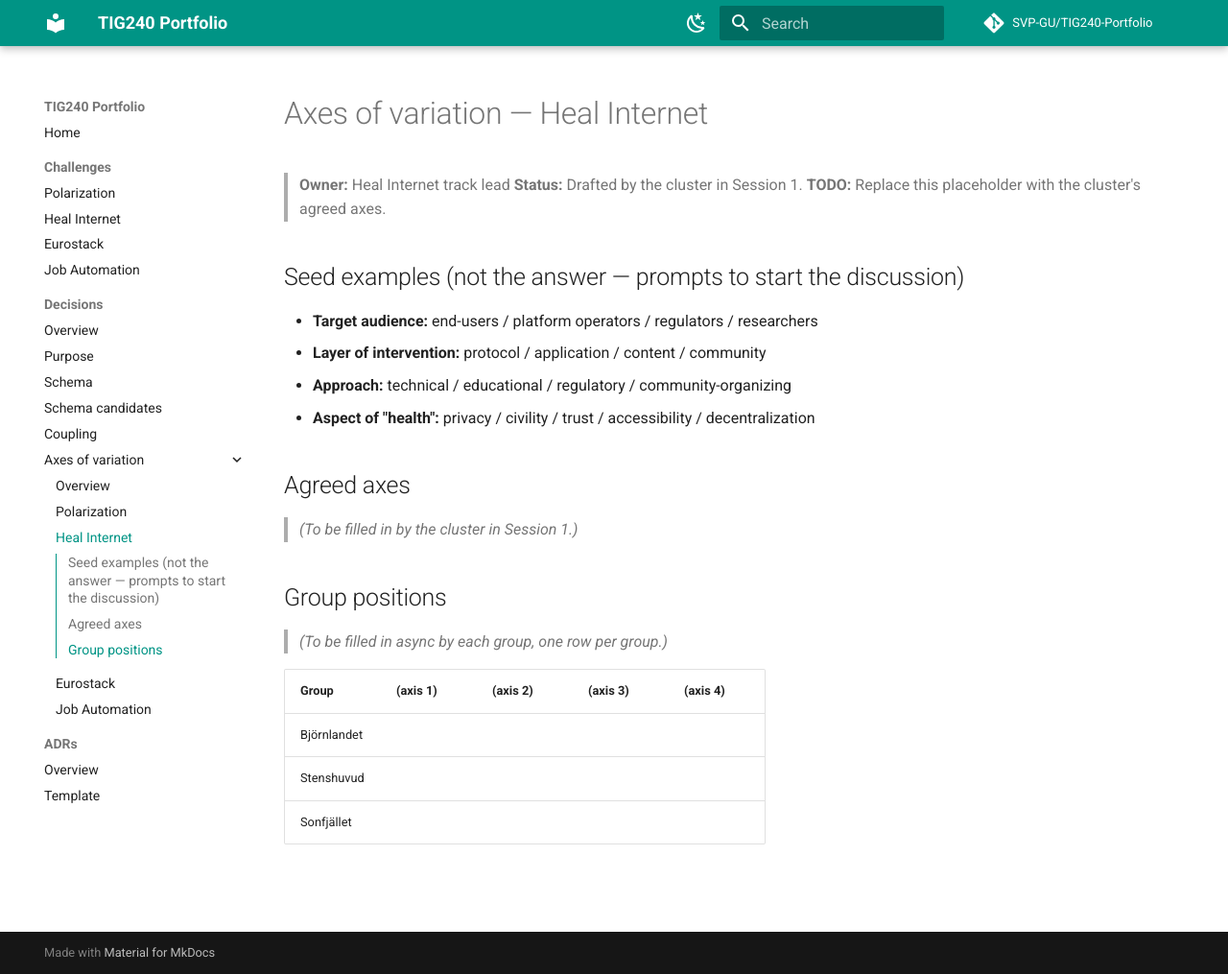
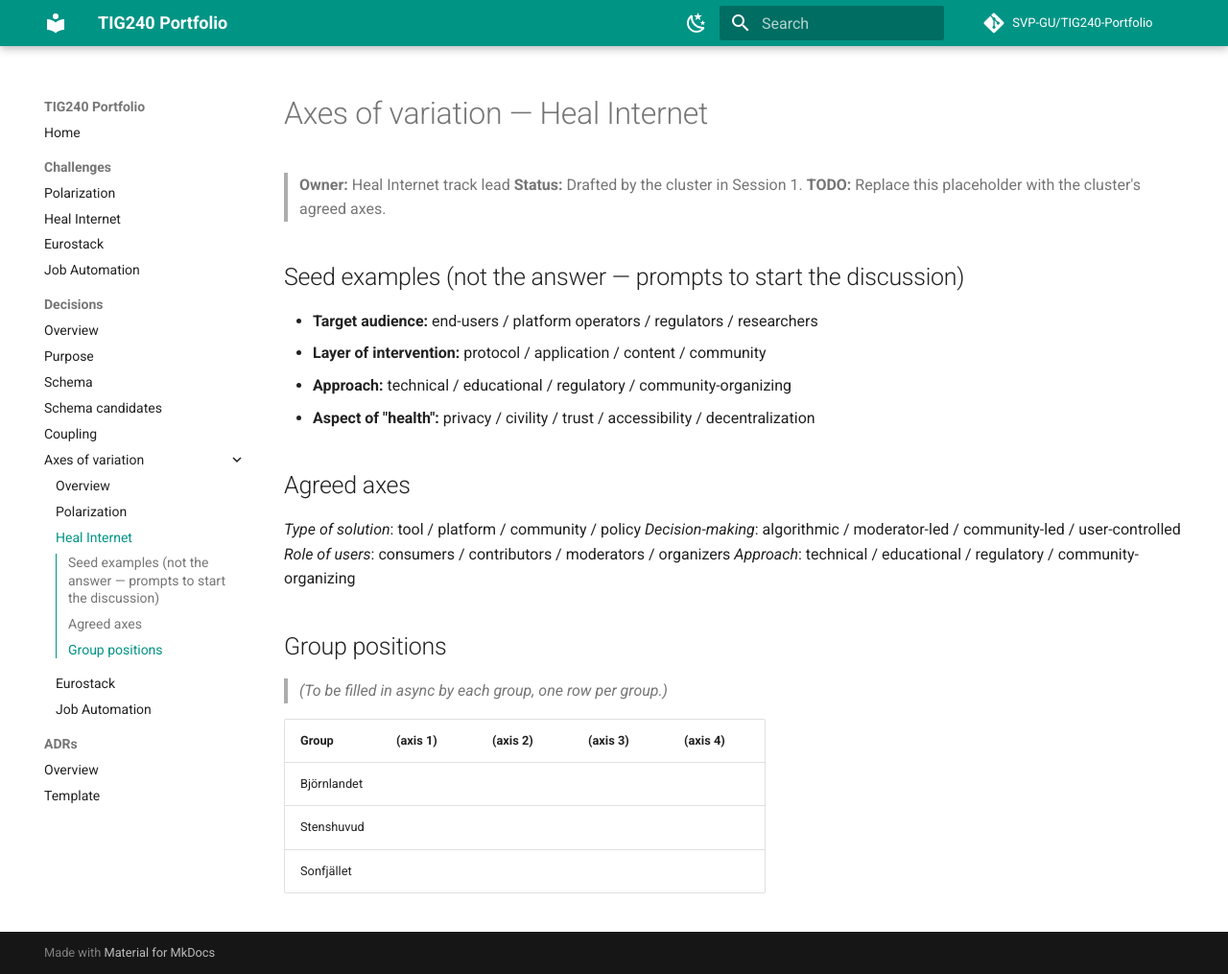
Before and after one commit to SVP-GU/TIG240-Portfolio, an MkDocs documentation site: the page built from docs/decisions/axes-of-variation/heal-internet.md, in a window 1280 px wide and 1015 px high. Shown: the whole window at 96% size. Built offline with MkDocs 1.6.1 and Material for MkDocs 9.7.7, drawn with Linux system fonts in a browser that asks for light colours; comment, search, counter and statistics services are not loaded.

Commit message:
Added the heal-internet axes of variation in file

```diff
--- a/docs/decisions/axes-of-variation/heal-internet.md
+++ b/docs/decisions/axes-of-variation/heal-internet.md
@@ -13,7 +13,10 @@
 
 ## Agreed axes
 
-> *(To be filled in by the cluster in Session 1.)*
+*Type of solution*: tool / platform / community / policy
+*Decision-making*: algorithmic / moderator-led / community-led / user-controlled
+*Role of users*: consumers / contributors / moderators / organizers
+*Approach*: technical / educational / regulatory / community-organizing
 
 ## Group positions
 
```
